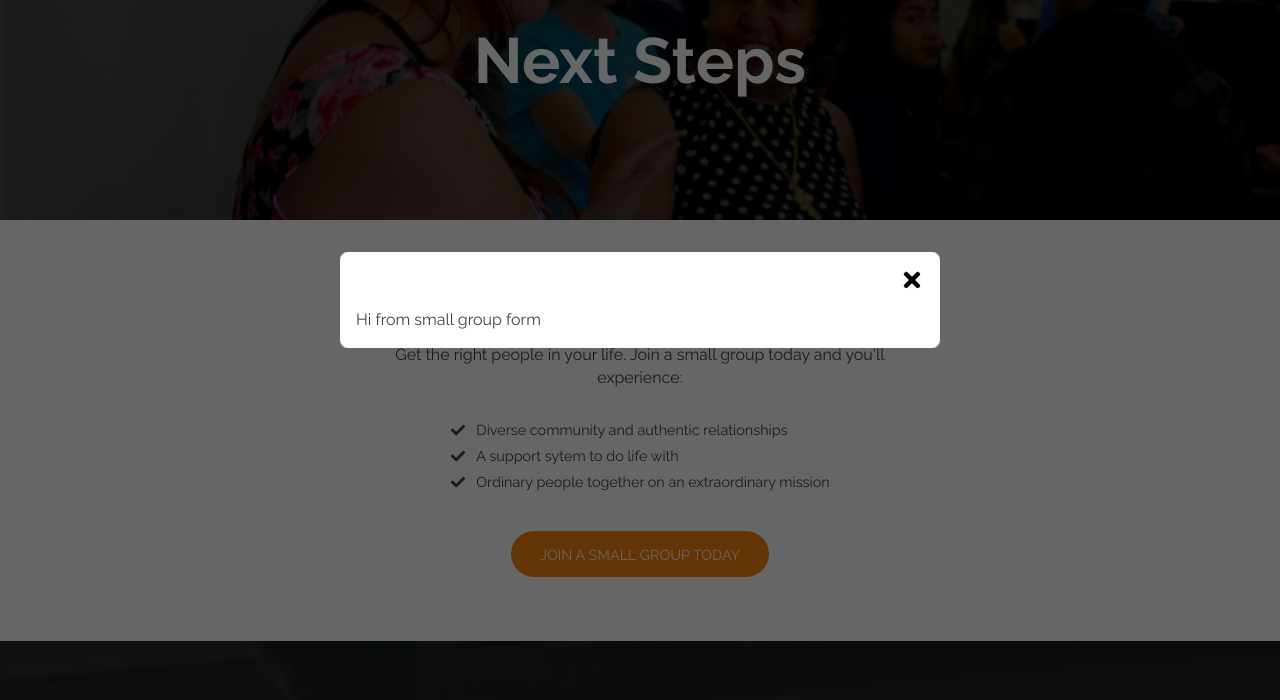
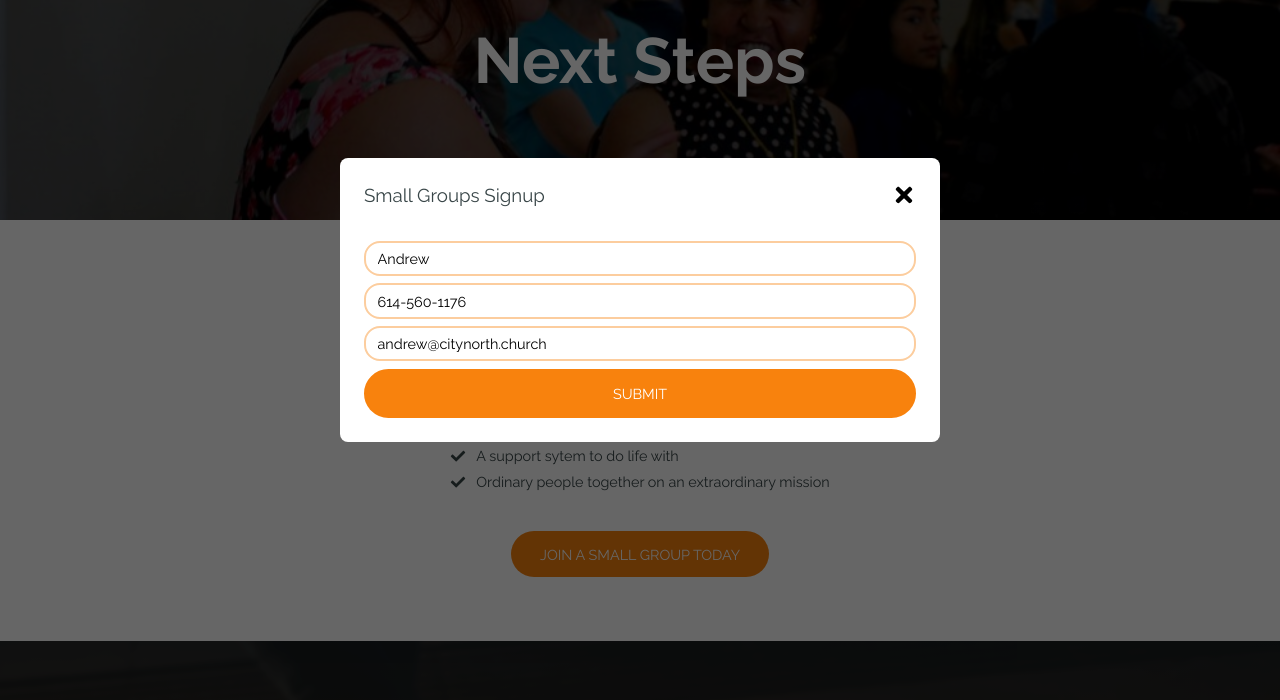
Before and after one commit to ajscholz/one-hope-church-website, a Gatsby site: page /next-steps in a window 1280 px wide. Both pictures are taken after a click on the button "JOIN A SMALL GROUP TODAY". Shown: the part 100-800 px from the top of the page. Built offline with nearby package versions, Linux system fonts and the light colour scheme; Gatsby itself is replaced by a stand-in of ours.

Commit message:
update modal form styling, indclude title

```diff
--- a/src/components/Forms/NextForm.js
+++ b/src/components/Forms/NextForm.js
@@ -80,9 +80,8 @@ export default ({ className }) => {
               className={className}
             />
           </FieldWrapper>
-          <FieldWrapper>
-            <StyledField
-              component="select"
+          <SelectWrapper>
+            <SelectField
               name="language"
               placeholder="which language?"
               className={className}
@@ -90,8 +89,8 @@ export default ({ className }) => {
               <option>English</option>
               <option>Spanish</option>
               <option>Portugese</option>
-            </StyledField>
-          </FieldWrapper>
+            </SelectField>
+          </SelectWrapper>
           <FieldWrapper>
             <StyledField
               component="select"
@@ -141,7 +140,6 @@ const StyledField = styled(Field)`
   width: 100%;
   padding: 0.5em 0.8em;
   font-size: 1em;
-  resize: none;
   box-sizing: border-box;
   border: ${props => (props.error ? "2px solid tomato" : "2px solid #fccd9e")};
   border-radius: 16px;
@@ -166,16 +164,31 @@ const StyledErrorMessage = styled(ErrorMessage)`
   align-self: flex-end;
 `
 
+const SelectWrapper = styled.div`
+  /* position: relative;
+  & > ${SelectField} {
+    display: none;
+  } */
+`
+
+const SelectField = styled.select``
+
 const StyledButton = styled(Button)`
   outline: none;
   width: 100%;
   transition: all 0.3s ease;
   cursor: pointer;
   border: 2px solid #f8820d;
+  margin-top: 1.5rem;
   &:hover,
   &:focus {
-    transform: scale(1.05);
     background: none;
     color: #f8820d;
   }
+  &:disabled {
+    background: var(--primaryLight);
+    border: 2px solid var(--primaryLight);
+    color: white;
+    cursor: unset;
+  }
 `
--- a/src/components/Forms/SmallGroupForm.js
+++ b/src/components/Forms/SmallGroupForm.js
@@ -1,7 +1,182 @@
 import React from "react"
+import { Formik, Form, Field, ErrorMessage } from "formik"
+import * as Yup from "yup"
+import styled from "styled-components"
 
-const SmallGroupForm = () => {
-  return <div>Hi from small group form</div>
+import Button from "../Button"
+
+// Yup validation schema for formik form
+const ContactSchema = Yup.object().shape({
+  name: Yup.string()
+    .min(3, "*Too Short!")
+    .max(50, "*Too Long!")
+    .required("*Required"),
+  phone: Yup.string().required("*Required"),
+  email: Yup.string()
+    .email("*Invalid email")
+    .required("*Required"),
+})
+
+export default ({ className }) => {
+  return (
+    <Formik
+      initialValues={{
+        name: "Andrew",
+        phone: "614-560-1176",
+        email: "andrew@citynorth.church",
+      }}
+      validationSchema={ContactSchema}
+      onSubmit={async (values, { setSubmitting, resetForm }) => {
+        alert(values)
+        // try {
+        //   const response = await fetch(
+        //     "/.netlify/functions/contact-submission",
+        //     // "https://hook.integromat.com/wj3q5rp7edvkvb1im0bbnwsrcbxxsb9p",
+        //     {
+        //       method: "POST",
+        //       headers: {
+        //         "Content-Type": "application/json",
+        //       },
+        //       body: JSON.stringify({
+        //         values,
+        //       }),
+        //     }
+        //   )
+        //   if (response.status === 200) {
+        //     alert("Form Submission Successful!")
+        //     resetForm()
+        //   }
+        // } catch (error) {
+        //   alert("There was an error. Please try again.")
+        //   setSubmitting(false)
+        // }
+      }}
+      render={props => (
+        <StyledForm
+          className={className}
+          method="post"
+          onSubmit={e => {
+            e.preventDefault()
+            props.handleSubmit(e)
+          }}
+        >
+          <FieldWrapper>
+            <StyledField
+              type="text"
+              name="name"
+              placeholder="Name"
+              error={props.errors.name}
+              className={className}
+            />
+            <StyledErrorMessage
+              name="name"
+              component="div"
+              className={className}
+            />
+          </FieldWrapper>
+          <FieldWrapper>
+            <StyledField
+              type="text"
+              name="phone"
+              placeholder="Phone"
+              error={props.errors.phone}
+              className={className}
+            />
+            <StyledErrorMessage
+              name="phone"
+              component="div"
+              className={className}
+            />
+          </FieldWrapper>
+          <FieldWrapper>
+            <StyledField
+              type="email"
+              name="email"
+              placeholder="Email"
+              error={props.errors.email}
+              className={className}
+            />
+            <StyledErrorMessage
+              name="email"
+              component="div"
+              className={className}
+            />
+          </FieldWrapper>
+
+          <StyledButton
+            type="submit"
+            disabled={
+              props.errors.name ||
+              props.errors.phone ||
+              props.errors.email ||
+              props.isSubmitting
+            }
+            className={className}
+          >
+            Submit
+          </StyledButton>
+        </StyledForm>
+      )}
+    />
+  )
 }
 
-export default SmallGroupForm
+const StyledForm = styled(Form)`
+  width: 100%;
+  max-width: 600px;
+  margin: 0 auto;
+  display: grid;
+  grid-template-columns: 100%;
+  grid-template-rows: repeat(4, auto);
+  grid-gap: 0.5em;
+  font-size: 0.9rem;
+`
+
+const FieldWrapper = styled.div`
+  position: relative;
+  display: flex;
+`
+
+const StyledField = styled(Field)`
+  outline: none;
+  width: 100%;
+  padding: 0.5em 0.8em;
+  font-size: 1em;
+  resize: none;
+  box-sizing: border-box;
+  border: ${props => (props.error ? "2px solid tomato" : "2px solid #fccd9e")};
+  border-radius: 16px;
+  background: transparent;
+  transition: all 0.3s ease;
+  &:focus {
+    border: 2px solid #f8820d;
+  }
+`
+
+const StyledErrorMessage = styled(ErrorMessage)`
+  position: absolute;
+  bottom: 2px;
+  right: 2px;
+  border-radius: 16px;
+  background: transparent;
+  padding: 0.5em;
+  font-size: 1em;
+  color: tomato;
+  box-sizing: border-box;
+  justify-self: flex-end;
+  align-self: flex-end;
+`
+
+const StyledButton = styled(Button)`
+  outline: none;
+  width: 100%;
+  transition: all 0.3s ease;
+  cursor: pointer;
+  border: 2px solid #f8820d;
+  &:hover,
+  &:focus {
+    transform: scale(1.05);
+    background: none;
+    color: #f8820d;
+  }
+`
--- a/src/components/Modal.js
+++ b/src/components/Modal.js
@@ -6,7 +6,7 @@ import { FaTimes } from "react-icons/fa"
 
 // https://upmostly.com/tutorials/modal-components-react-custom-hooks
 
-export default ({ isShowing, hide, children }) =>
+export default ({ isShowing, hide, children, title }) =>
   isShowing
     ? ReactDOM.createPortal(
         // <ModalOverlay onClick={hide}>
@@ -14,6 +14,7 @@ export default ({ isShowing, hide, children }) =>
           <ModalWrapper aria-modal aria-hidden tab-Index={-1} role="dialog">
             <Modal>
               <Header>
+                <Title>{title}</Title>
                 <CloseButton
                   type="button"
                   className="modal-close-button"
@@ -26,7 +27,7 @@ export default ({ isShowing, hide, children }) =>
                   </span>
                 </CloseButton>
               </Header>
-              <Body>{children}</Body>
+              <div>{children}</div>
             </Modal>
           </ModalWrapper>
         </ModalOverlay>,
@@ -58,7 +59,7 @@ const ModalWrapper = styled.div`
 
 const Modal = styled.div`
   width: 100%;
-  padding: 1rem;
+  padding: 1.5rem;
   height: auto;
   max-width: 600px;
   max-height: 90vh;
@@ -70,8 +71,13 @@ const Modal = styled.div`
 
 const Header = styled.div`
   display: flex;
-  justify-content: flex-end;
-  margin-bottom: 1rem;
+  justify-content: space-between;
+  margin-bottom: 2rem;
+`
+
+const Title = styled.h3`
+  font-weight: 400;
+  margin: 0;
 `
 
 const CloseButton = styled.button`
@@ -79,8 +85,6 @@ const CloseButton = styled.button`
   border: none;
   background: transparent;
 `
-
-const Body = styled.div``
 
 const StyledIcon = styled(FaTimes)`
   display: block;
--- a/src/pages/next-steps.js
+++ b/src/pages/next-steps.js
@@ -114,7 +114,17 @@ const NextSteps = ({ data }) => {
         </Section>
       </BackgroundImage>
 
-      <Modal isShowing={isShowing} hide={toggle}>
+      <Modal
+        isShowing={isShowing}
+        hide={toggle}
+        title={
+          modalForm === "next"
+            ? "Next Class Signup"
+            : modalForm === "groups"
+            ? "Small Groups Signup"
+            : null
+        }
+      >
         {modalForm === "next" ? (
           <NextForm />
         ) : modalForm === "groups" ? (
```
